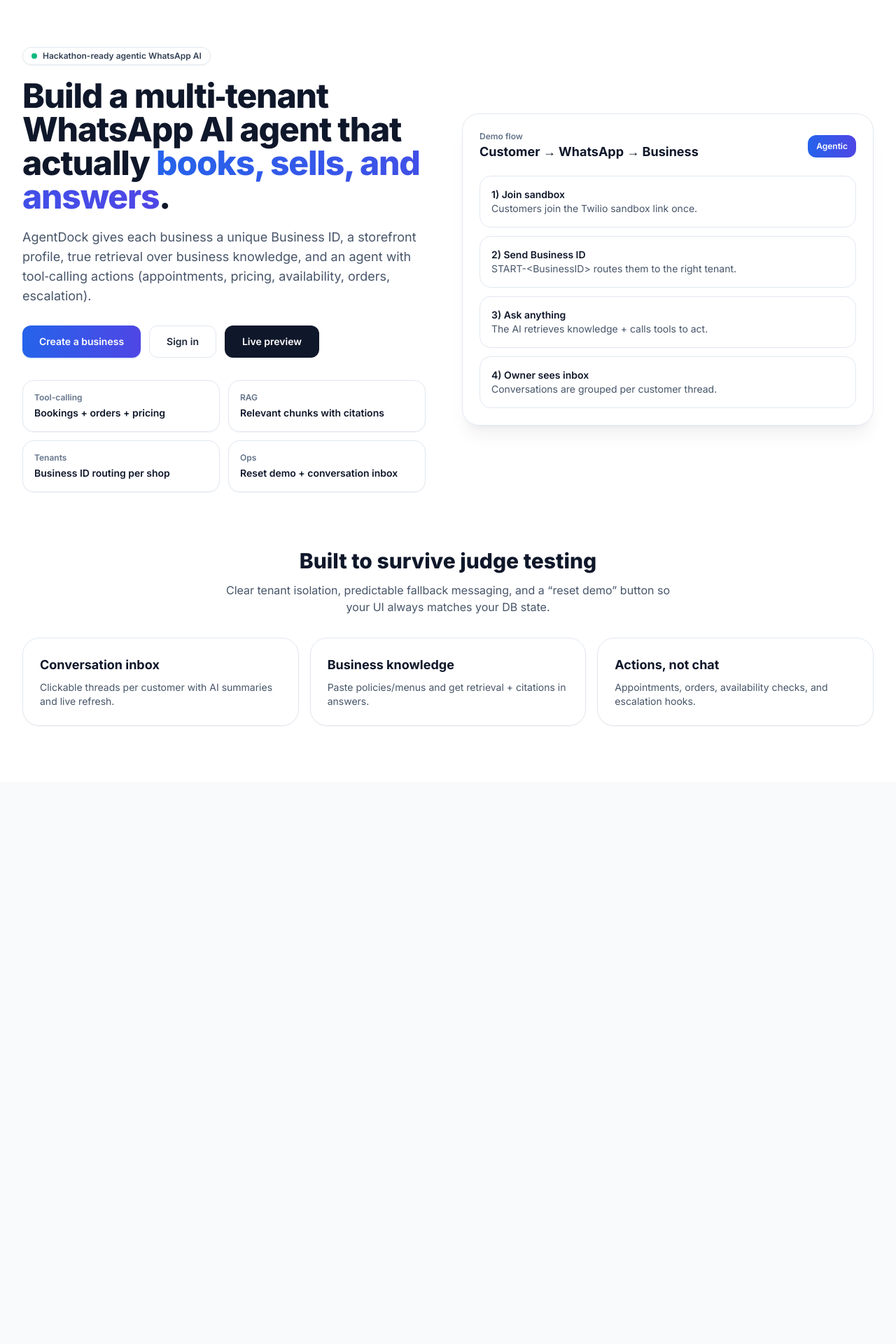
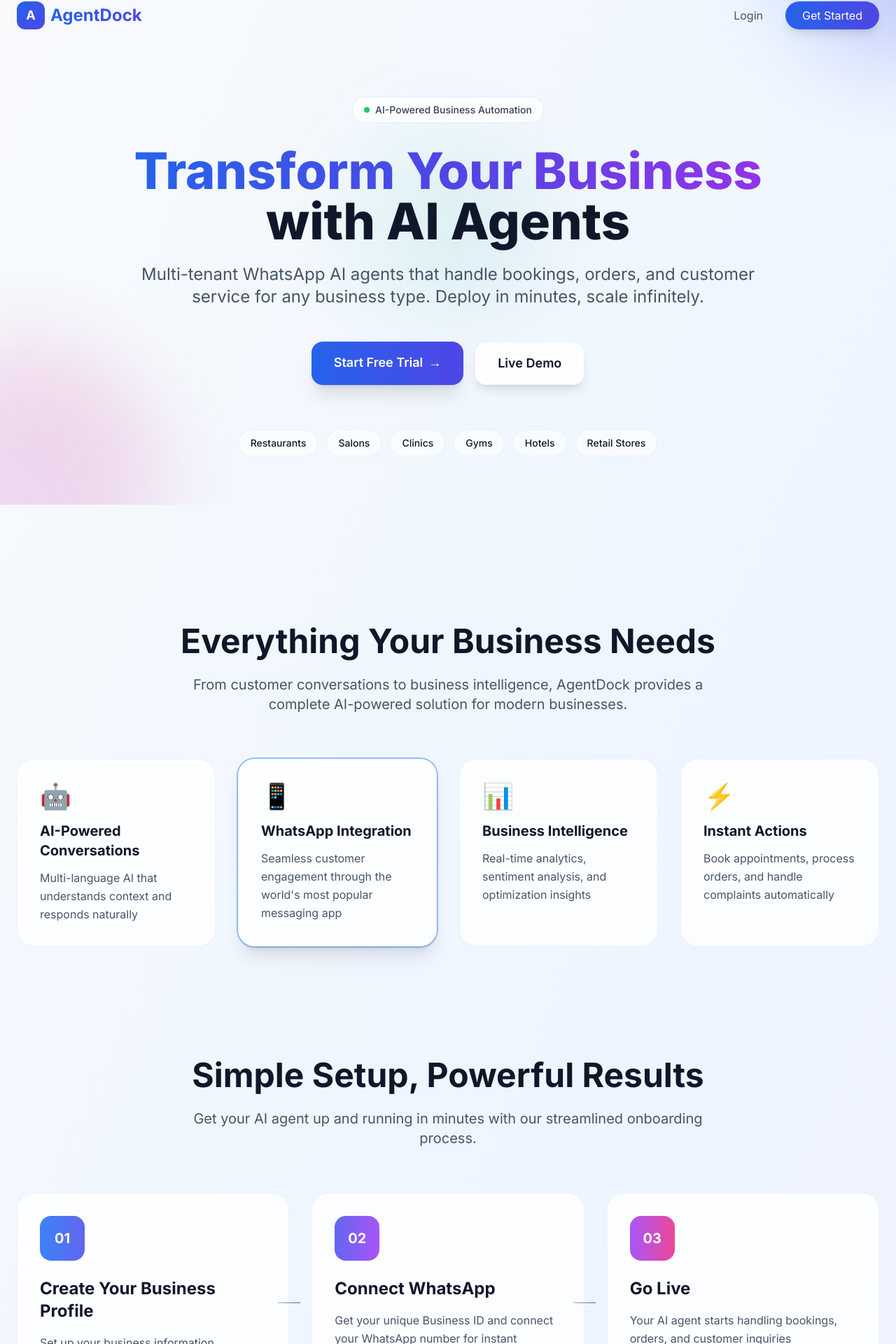
Before and after one commit to Winsmano-han/Agendock, a Next.js app in the folder HACKATHON_RAIN/agentdock-frontend/: page / in a window 1280 px wide. Shown: the part 79-1999 px from the top of the page at 70% size. Before the commit the page ends 1196 px from the top, so only its background shows below. Built offline with nearby package versions, Linux system fonts and the light colour scheme.

Commit message:
🎨 Ultra-modern homepage redesign

```diff
--- a/HACKATHON_RAIN/agentdock-frontend/src/app/page.tsx
+++ b/HACKATHON_RAIN/agentdock-frontend/src/app/page.tsx
@@ -1,175 +1,277 @@
+'use client'
+
 import Link from 'next/link'
+import { useState, useEffect } from 'react'
 
 export default function HomePage() {
+  const [isVisible, setIsVisible] = useState(false)
+  const [activeFeature, setActiveFeature] = useState(0)
+
+  useEffect(() => {
+    setIsVisible(true)
+    const interval = setInterval(() => {
+      setActiveFeature((prev) => (prev + 1) % 4)
+    }, 3000)
+    return () => clearInterval(interval)
+  }, [])
+
+  const features = [
+    {
+      icon: '🤖',
+      title: 'AI-Powered Conversations',
+      description: 'Multi-language AI that understands context and responds naturally'
+    },
+    {
+      icon: '📱',
+      title: 'WhatsApp Integration',
+      description: 'Seamless customer engagement through the world\'s most popular messaging app'
+    },
+    {
+      icon: '📊',
+      title: 'Business Intelligence',
+      description: 'Real-time analytics, sentiment analysis, and optimization insights'
+    },
+    {
+      icon: '⚡',
+      title: 'Instant Actions',
+      description: 'Book appointments, process orders, and handle complaints automatically'
+    }
+  ]
+
+  const businessTypes = [
+    'Restaurants', 'Salons', 'Clinics', 'Gyms', 'Hotels', 'Retail Stores'
+  ]
+
   return (
-    <div className="min-h-screen bg-white dark:bg-slate-950">
-      <div className="relative overflow-hidden">
-        <div className="absolute inset-0 -z-10">
-          <div className="absolute -top-24 -left-24 h-80 w-80 rounded-full bg-blue-400/20 blur-3xl dark:bg-blue-500/15" />
-          <div className="absolute -bottom-24 -right-24 h-80 w-80 rounded-full bg-indigo-400/20 blur-3xl dark:bg-indigo-500/15" />
-          <div className="absolute top-20 right-1/3 h-72 w-72 rounded-full bg-purple-400/10 blur-3xl dark:bg-purple-500/10" />
+    <div className="min-h-screen bg-gradient-to-br from-slate-50 via-blue-50 to-indigo-50 dark:from-slate-950 dark:via-slate-900 dark:to-indigo-950 overflow-hidden">
+      {/* Animated Background Elements */}
+      <div className="absolute inset-0 overflow-hidden pointer-events-none">
+        <div className="absolute -top-40 -right-40 w-80 h-80 bg-gradient-to-br from-blue-400/30 to-indigo-600/30 rounded-full blur-3xl animate-pulse" />
+        <div className="absolute -bottom-40 -left-40 w-96 h-96 bg-gradient-to-tr from-purple-400/20 to-pink-600/20 rounded-full blur-3xl animate-pulse delay-1000" />
+        <div className="absolute top-1/2 left-1/2 transform -translate-x-1/2 -translate-y-1/2 w-64 h-64 bg-gradient-to-r from-emerald-400/10 to-teal-600/10 rounded-full blur-3xl animate-pulse delay-2000" />
       </div>
 
-        <div className="max-w-7xl mx-auto px-4 sm:px-6 lg:px-8 py-14 sm:py-20">
-          <div className="grid lg:grid-cols-2 gap-10 items-center">
-            <div>
-              <div className="inline-flex items-center gap-2 rounded-full border border-slate-200 bg-white/70 px-3 py-1 text-xs font-semibold text-slate-700 shadow-sm dark:border-slate-800 dark:bg-slate-900/60 dark:text-slate-200">
-                <span className="inline-flex h-2 w-2 rounded-full bg-emerald-500" />
-                Hackathon-ready agentic WhatsApp AI
+      {/* Navigation */}
+      <nav className="relative z-50 px-6 py-4">
+        <div className="max-w-7xl mx-auto flex items-center justify-between">
+          <div className="flex items-center space-x-2">
+            <div className="w-10 h-10 bg-gradient-to-br from-blue-600 to-indigo-600 rounded-xl flex items-center justify-center">
+              <span className="text-white font-bold text-lg">A</span>
+            </div>
+            <span className="text-2xl font-bold bg-gradient-to-r from-blue-600 to-indigo-600 bg-clip-text text-transparent">
+              AgentDock
+            </span>
+          </div>
+          <div className="hidden md:flex items-center space-x-8">
+            <Link href="/login" className="text-slate-600 hover:text-slate-900 dark:text-slate-300 dark:hover:text-white transition-colors">
+              Login
+            </Link>
+            <Link
+              href="/signup"
+              className="bg-gradient-to-r from-blue-600 to-indigo-600 text-white px-6 py-2 rounded-full hover:from-blue-700 hover:to-indigo-700 transition-all duration-300 shadow-lg hover:shadow-xl"
+            >
+              Get Started
+            </Link>
+          </div>
+        </div>
+      </nav>
+
+      {/* Hero Section */}
+      <section className="relative z-10 px-6 py-20">
+        <div className="max-w-7xl mx-auto">
+          <div className={`text-center transition-all duration-1000 ${isVisible ? 'opacity-100 translate-y-0' : 'opacity-0 translate-y-10'}`}>
+            <div className="inline-flex items-center space-x-2 bg-white/80 dark:bg-slate-800/80 backdrop-blur-sm rounded-full px-4 py-2 mb-8 border border-blue-200/50 dark:border-blue-800/50">
+              <div className="w-2 h-2 bg-green-500 rounded-full animate-pulse"></div>
+              <span className="text-sm font-medium text-slate-700 dark:text-slate-300">AI-Powered Business Automation</span>
             </div>
 
-              <h1 className="mt-5 text-4xl sm:text-5xl font-extrabold tracking-tight text-slate-900 dark:text-white">
-                Build a multi‑tenant WhatsApp AI agent that actually{" "}
-                <span className="bg-gradient-to-r from-blue-600 to-indigo-600 bg-clip-text text-transparent">
-                  books, sells, and answers
+            <h1 className="text-5xl md:text-7xl font-extrabold mb-6 leading-tight">
+              <span className="bg-gradient-to-r from-blue-600 via-indigo-600 to-purple-600 bg-clip-text text-transparent">
+                Transform Your Business
               </span>
-                .
+              <br />
+              <span className="text-slate-900 dark:text-white">
+                with AI Agents
+              </span>
             </h1>
 
-              <p className="mt-5 text-lg text-slate-600 dark:text-slate-300 max-w-xl">
-                AgentDock gives each business a unique Business ID, a storefront
-                profile, true retrieval over business knowledge, and an agent
-                with tool‑calling actions (appointments, pricing, availability,
-                orders, escalation).
+            <p className="text-xl md:text-2xl text-slate-600 dark:text-slate-300 mb-12 max-w-4xl mx-auto leading-relaxed">
+              Multi-tenant WhatsApp AI agents that handle bookings, orders, and customer service
+              for any business type. Deploy in minutes, scale infinitely.
             </p>
 
-              <div className="mt-7 flex flex-col sm:flex-row gap-3">
+            <div className="flex flex-col sm:flex-row gap-4 justify-center mb-16">
               <Link
                 href="/signup"
-                  className="inline-flex items-center justify-center rounded-xl bg-gradient-to-r from-blue-600 to-indigo-600 px-6 py-3 text-sm font-semibold text-white shadow-sm shadow-blue-500/30 hover:from-blue-500 hover:to-indigo-500 transition"
+                className="group bg-gradient-to-r from-blue-600 to-indigo-600 text-white px-8 py-4 rounded-2xl font-semibold text-lg hover:from-blue-700 hover:to-indigo-700 transition-all duration-300 shadow-xl hover:shadow-2xl hover:scale-105"
               >
-                  Create a business
-                </Link>
-                <Link
-                  href="/login"
-                  className="inline-flex items-center justify-center rounded-xl border border-slate-200 bg-white px-6 py-3 text-sm font-semibold text-slate-800 hover:bg-slate-50 dark:border-slate-800 dark:bg-slate-900 dark:text-slate-100 dark:hover:bg-slate-800 transition"
-                >
-                  Sign in
+                Start Free Trial
+                <span className="ml-2 group-hover:translate-x-1 transition-transform duration-300">→</span>
               </Link>
               <Link
                 href="/agent-preview"
-                  className="inline-flex items-center justify-center rounded-xl border border-transparent bg-slate-900 px-6 py-3 text-sm font-semibold text-white hover:bg-slate-800 dark:bg-white dark:text-slate-900 dark:hover:bg-slate-100 transition"
+                className="bg-white/80 dark:bg-slate-800/80 backdrop-blur-sm text-slate-900 dark:text-white px-8 py-4 rounded-2xl font-semibold text-lg border border-slate-200/50 dark:border-slate-700/50 hover:bg-white dark:hover:bg-slate-800 transition-all duration-300 shadow-lg hover:shadow-xl"
               >
-                  Live preview
+                Live Demo
               </Link>
             </div>
 
-              <div className="mt-8 grid grid-cols-2 gap-3 max-w-xl">
-                {[
-                  { k: 'Tool-calling', v: 'Bookings + orders + pricing' },
-                  { k: 'RAG', v: 'Relevant chunks with citations' },
-                  { k: 'Tenants', v: 'Business ID routing per shop' },
-                  { k: 'Ops', v: 'Reset demo + conversation inbox' },
-                ].map((item) => (
+            {/* Animated Business Types */}
+            <div className="flex flex-wrap justify-center gap-3 mb-20">
+              {businessTypes.map((type, index) => (
                 <div
-                    key={item.k}
-                    className="rounded-2xl border border-slate-200 bg-white/70 p-4 shadow-sm dark:border-slate-800 dark:bg-slate-900/50"
+                  key={type}
+                  className={`px-4 py-2 bg-white/60 dark:bg-slate-800/60 backdrop-blur-sm rounded-full text-sm font-medium border border-slate-200/50 dark:border-slate-700/50 transition-all duration-500 ${
+                    isVisible ? 'opacity-100 translate-y-0' : 'opacity-0 translate-y-5'
+                  }`}
+                  style={{ transitionDelay: `${index * 100}ms` }}
                 >
-                    <div className="text-xs font-semibold text-slate-500 dark:text-slate-400">
-                      {item.k}
-                    </div>
-                    <div className="mt-1 text-sm font-semibold text-slate-900 dark:text-white">
-                      {item.v}
-                    </div>
-                  </div>
-                ))}
-              </div>
-            </div>
-
-            <div className="relative">
-              <div className="rounded-3xl border border-slate-200 bg-white/70 p-6 shadow-xl shadow-slate-900/5 dark:border-slate-800 dark:bg-slate-900/50">
-                <div className="flex items-center justify-between">
-                  <div>
-                    <div className="text-xs font-semibold text-slate-500 dark:text-slate-400">
-                      Demo flow
-                    </div>
-                    <div className="text-lg font-bold text-slate-900 dark:text-white">
-                      Customer → WhatsApp → Business
-                    </div>
-                  </div>
-                  <div className="rounded-xl bg-gradient-to-r from-blue-600 to-indigo-600 px-3 py-2 text-xs font-semibold text-white">
-                    Agentic
-                  </div>
-                </div>
-
-                <div className="mt-5 space-y-3 text-sm">
-                  {[
-                    {
-                      t: '1) Join sandbox',
-                      d: 'Customers join the Twilio sandbox link once.',
-                    },
-                    {
-                      t: '2) Send Business ID',
-                      d: 'START-<BusinessID> routes them to the right tenant.',
-                    },
-                    {
-                      t: '3) Ask anything',
-                      d: 'The AI retrieves knowledge + calls tools to act.',
-                    },
-                    {
-                      t: '4) Owner sees inbox',
-                      d: 'Conversations are grouped per customer thread.',
-                    },
-                  ].map((row) => (
-                    <div
-                      key={row.t}
-                      className="rounded-2xl border border-slate-200 bg-white p-4 dark:border-slate-800 dark:bg-slate-950"
-                    >
-                      <div className="font-semibold text-slate-900 dark:text-white">
-                        {row.t}
-                      </div>
-                      <div className="text-slate-600 dark:text-slate-300">
-                        {row.d}
-                      </div>
+                  {type}
                 </div>
               ))}
             </div>
           </div>
         </div>
-          </div>
+      </section>
 
-          <div className="mt-14 sm:mt-20">
-            <div className="text-center">
-              <h2 className="text-2xl sm:text-3xl font-extrabold text-slate-900 dark:text-white">
-                Built to survive judge testing
+      {/* Features Section */}
+      <section className="relative z-10 px-6 py-20">
+        <div className="max-w-7xl mx-auto">
+          <div className="text-center mb-16">
+            <h2 className="text-4xl md:text-5xl font-bold text-slate-900 dark:text-white mb-6">
+              Everything Your Business Needs
             </h2>
-              <p className="mt-3 text-slate-600 dark:text-slate-300 max-w-2xl mx-auto">
-                Clear tenant isolation, predictable fallback messaging, and a
-                “reset demo” button so your UI always matches your DB state.
+            <p className="text-xl text-slate-600 dark:text-slate-300 max-w-3xl mx-auto">
+              From customer conversations to business intelligence, AgentDock provides
+              a complete AI-powered solution for modern businesses.
             </p>
           </div>
 
-            <div className="mt-8 grid md:grid-cols-3 gap-4">
-              {[
-                {
-                  title: 'Conversation inbox',
-                  body: 'Clickable threads per customer with AI summaries and live refresh.',
-                },
-                {
-                  title: 'Business knowledge',
-                  body: 'Paste policies/menus and get retrieval + citations in answers.',
-                },
-                {
-                  title: 'Actions, not chat',
-                  body: 'Appointments, orders, availability checks, and escalation hooks.',
-                },
-              ].map((card) => (
+          <div className="grid md:grid-cols-2 lg:grid-cols-4 gap-8">
+            {features.map((feature, index) => (
               <div
-                  key={card.title}
-                  className="rounded-3xl border border-slate-200 bg-white/70 p-6 shadow-sm dark:border-slate-800 dark:bg-slate-900/50"
+                key={feature.title}
+                className={`group p-8 bg-white/80 dark:bg-slate-800/80 backdrop-blur-sm rounded-3xl border border-slate-200/50 dark:border-slate-700/50 hover:bg-white dark:hover:bg-slate-800 transition-all duration-500 hover:scale-105 hover:shadow-2xl ${
+                  activeFeature === index ? 'ring-2 ring-blue-500/50 shadow-xl' : ''
+                }`}
               >
-                  <div className="text-lg font-bold text-slate-900 dark:text-white">
-                    {card.title}
+                <div className="text-4xl mb-4 group-hover:scale-110 transition-transform duration-300">
+                  {feature.icon}
                 </div>
-                  <p className="mt-2 text-sm text-slate-600 dark:text-slate-300">
-                    {card.body}
+                <h3 className="text-xl font-bold text-slate-900 dark:text-white mb-3">
+                  {feature.title}
+                </h3>
+                <p className="text-slate-600 dark:text-slate-300 leading-relaxed">
+                  {feature.description}
                 </p>
               </div>
             ))}
           </div>
         </div>
+      </section>
+
+      {/* How It Works */}
+      <section className="relative z-10 px-6 py-20">
+        <div className="max-w-7xl mx-auto">
+          <div className="text-center mb-16">
+            <h2 className="text-4xl md:text-5xl font-bold text-slate-900 dark:text-white mb-6">
+              Simple Setup, Powerful Results
+            </h2>
+            <p className="text-xl text-slate-600 dark:text-slate-300 max-w-3xl mx-auto">
+              Get your AI agent up and running in minutes with our streamlined onboarding process.
+            </p>
+          </div>
+
+          <div className="grid md:grid-cols-3 gap-8">
+            {[
+              {
+                step: '01',
+                title: 'Create Your Business Profile',
+                description: 'Set up your business information, services, and operating hours in our intuitive dashboard.',
+                color: 'from-blue-500 to-indigo-500'
+              },
+              {
+                step: '02',
+                title: 'Connect WhatsApp',
+                description: 'Get your unique Business ID and connect your WhatsApp number for instant customer engagement.',
+                color: 'from-indigo-500 to-purple-500'
+              },
+              {
+                step: '03',
+                title: 'Go Live',
+                description: 'Your AI agent starts handling bookings, orders, and customer inquiries automatically.',
+                color: 'from-purple-500 to-pink-500'
+              }
+            ].map((step, index) => (
+              <div key={step.step} className="relative">
+                <div className="bg-white/80 dark:bg-slate-800/80 backdrop-blur-sm rounded-3xl p-8 border border-slate-200/50 dark:border-slate-700/50 hover:bg-white dark:hover:bg-slate-800 transition-all duration-300 hover:shadow-xl">
+                  <div className={`w-16 h-16 bg-gradient-to-r ${step.color} rounded-2xl flex items-center justify-center mb-6`}>
+                    <span className="text-white font-bold text-xl">{step.step}</span>
+                  </div>
+                  <h3 className="text-2xl font-bold text-slate-900 dark:text-white mb-4">
+                    {step.title}
+                  </h3>
+                  <p className="text-slate-600 dark:text-slate-300 leading-relaxed">
+                    {step.description}
+                  </p>
+                </div>
+                {index < 2 && (
+                  <div className="hidden md:block absolute top-1/2 -right-4 w-8 h-0.5 bg-gradient-to-r from-slate-300 to-slate-400 dark:from-slate-600 dark:to-slate-500"></div>
+                )}
+              </div>
+            ))}
+          </div>
+        </div>
+      </section>
+
+      {/* CTA Section */}
+      <section className="relative z-10 px-6 py-20">
+        <div className="max-w-4xl mx-auto text-center">
+          <div className="bg-gradient-to-r from-blue-600 to-indigo-600 rounded-3xl p-12 text-white relative overflow-hidden">
+            <div className="absolute inset-0 bg-gradient-to-r from-blue-600/90 to-indigo-600/90"></div>
+            <div className="relative z-10">
+              <h2 className="text-4xl md:text-5xl font-bold mb-6">
+                Ready to Transform Your Business?
+              </h2>
+              <p className="text-xl mb-8 text-blue-100">
+                Join thousands of businesses already using AgentDock to automate
+                customer service and boost revenue.
+              </p>
+              <div className="flex flex-col sm:flex-row gap-4 justify-center">
+                <Link
+                  href="/signup"
+                  className="bg-white text-blue-600 px-8 py-4 rounded-2xl font-semibold text-lg hover:bg-blue-50 transition-all duration-300 shadow-lg hover:shadow-xl hover:scale-105"
+                >
+                  Start Your Free Trial
+                </Link>
+                <Link
+                  href="/agent-preview"
+                  className="border-2 border-white/30 text-white px-8 py-4 rounded-2xl font-semibold text-lg hover:bg-white/10 transition-all duration-300"
+                >
+                  See It In Action
+                </Link>
               </div>
             </div>
           </div>
+        </div>
+      </section>
+
+      {/* Footer */}
+      <footer className="relative z-10 px-6 py-12 border-t border-slate-200/50 dark:border-slate-800/50">
+        <div className="max-w-7xl mx-auto text-center">
+          <div className="flex items-center justify-center space-x-2 mb-4">
+            <div className="w-8 h-8 bg-gradient-to-br from-blue-600 to-indigo-600 rounded-lg flex items-center justify-center">
+              <span className="text-white font-bold">A</span>
+            </div>
+            <span className="text-xl font-bold bg-gradient-to-r from-blue-600 to-indigo-600 bg-clip-text text-transparent">
+              AgentDock
+            </span>
+          </div>
+          <p className="text-slate-600 dark:text-slate-400">
+            © 2024 AgentDock. Empowering businesses with AI automation.
+          </p>
+        </div>
+      </footer>
+    </div>
   )
 }
```
Lines whose indentation alone changed are shown as unchanged.
